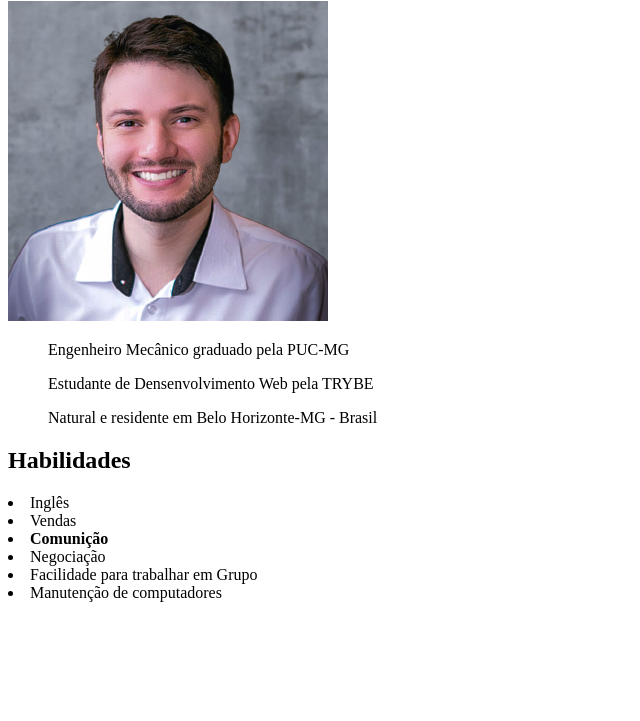
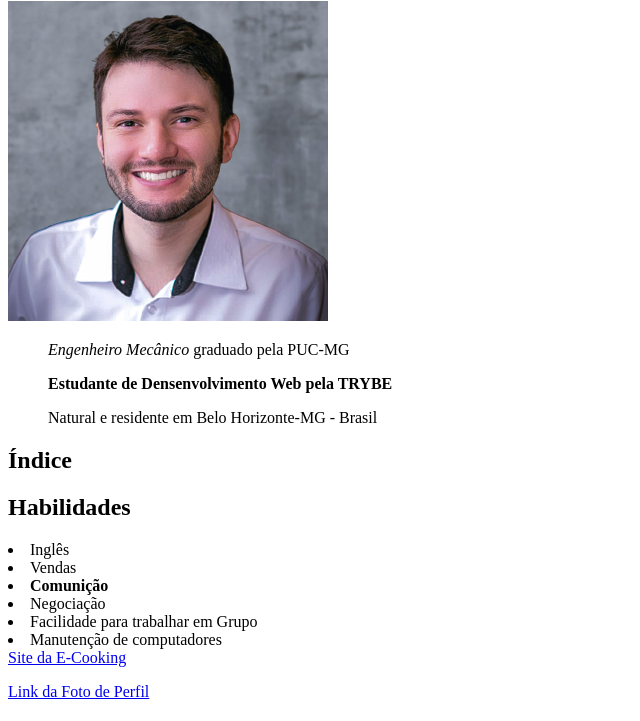
Before and after one commit to gscuri/Portifolio, a plain HTML site: page index.html in a window 1280 px wide. Shown: the part 79-800 px from the top of the page, without its empty margins (0-640 px from the left). Drawn offline with Linux system fonts and the light colour scheme.

Commit message:
link interno para foto, link externo para blog

```diff
--- a/index.html
+++ b/index.html
@@ -9,10 +9,10 @@
 <body>
     <H1> Guilherme Santos Curi</H1>
     <img width="320px" src="./Foto de Perfil.jpeg" alt="Foto de perfil para o Portifolio">
-    <ul>Engenheiro Mecânico graduado pela PUC-MG </ul>
-    <ul>Estudante de Densenvolvimento Web pela TRYBE</ul>
+    <ul><em>Engenheiro Mecânico </em> graduado pela PUC-MG </ul>
+    <ul><strong> Estudante de Densenvolvimento Web pela TRYBE </strong></ul>
     <ul>Natural e residente em Belo Horizonte-MG - Brasil </ul>
-
+    <h2>Índice</h2>
 <h2> Habilidades</h2>
 <li>Inglês </li>
 <li>Vendas</li>
@@ -20,6 +20,9 @@
 <li>Negociação</li>
 <li>Facilidade para trabalhar em Grupo</li>
 <li>Manutenção de computadores</li>
+<a href="https://e-cookingstore.com">Site da E-Cooking </a>
+<p></p>
+<a href="Foto de Perfil.jpeg">Link da Foto de Perfil</a>
 
 </body>
 </html>
```
